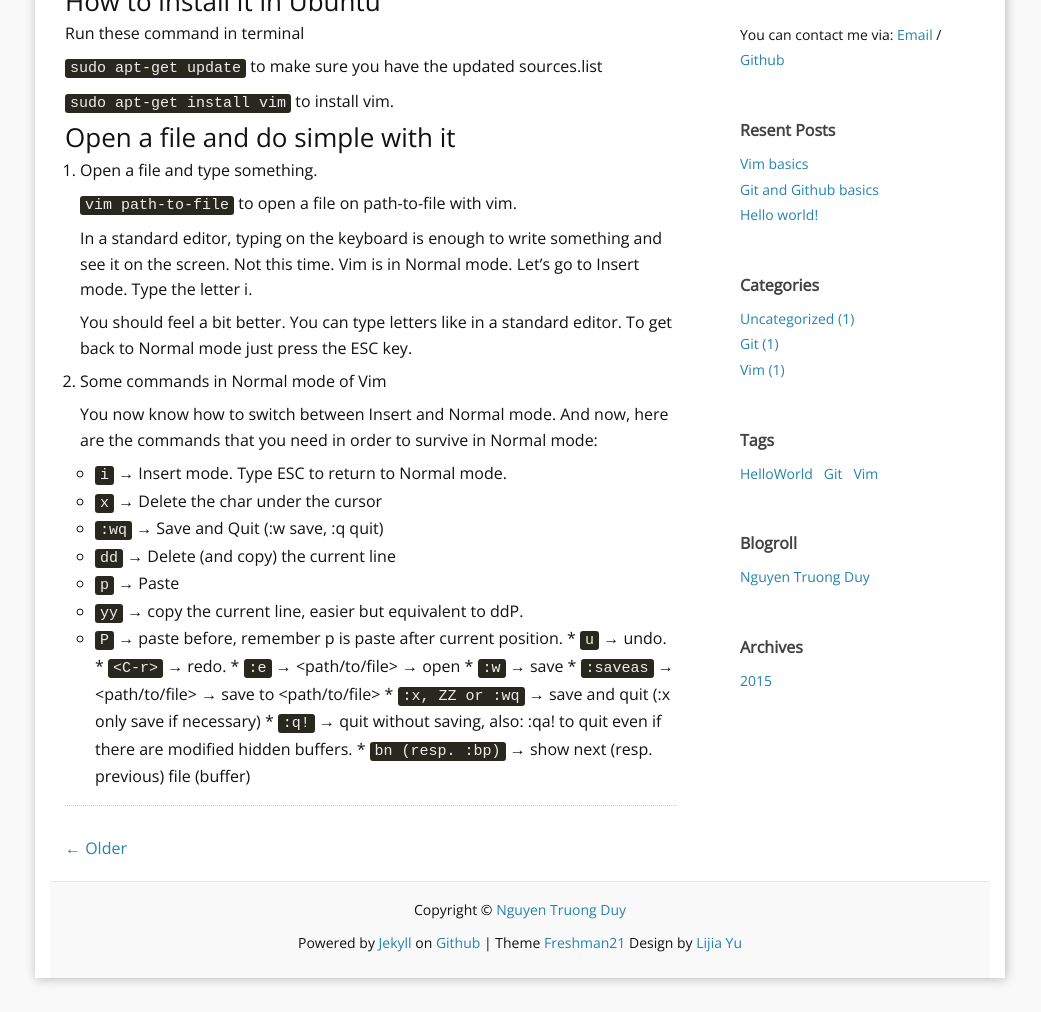
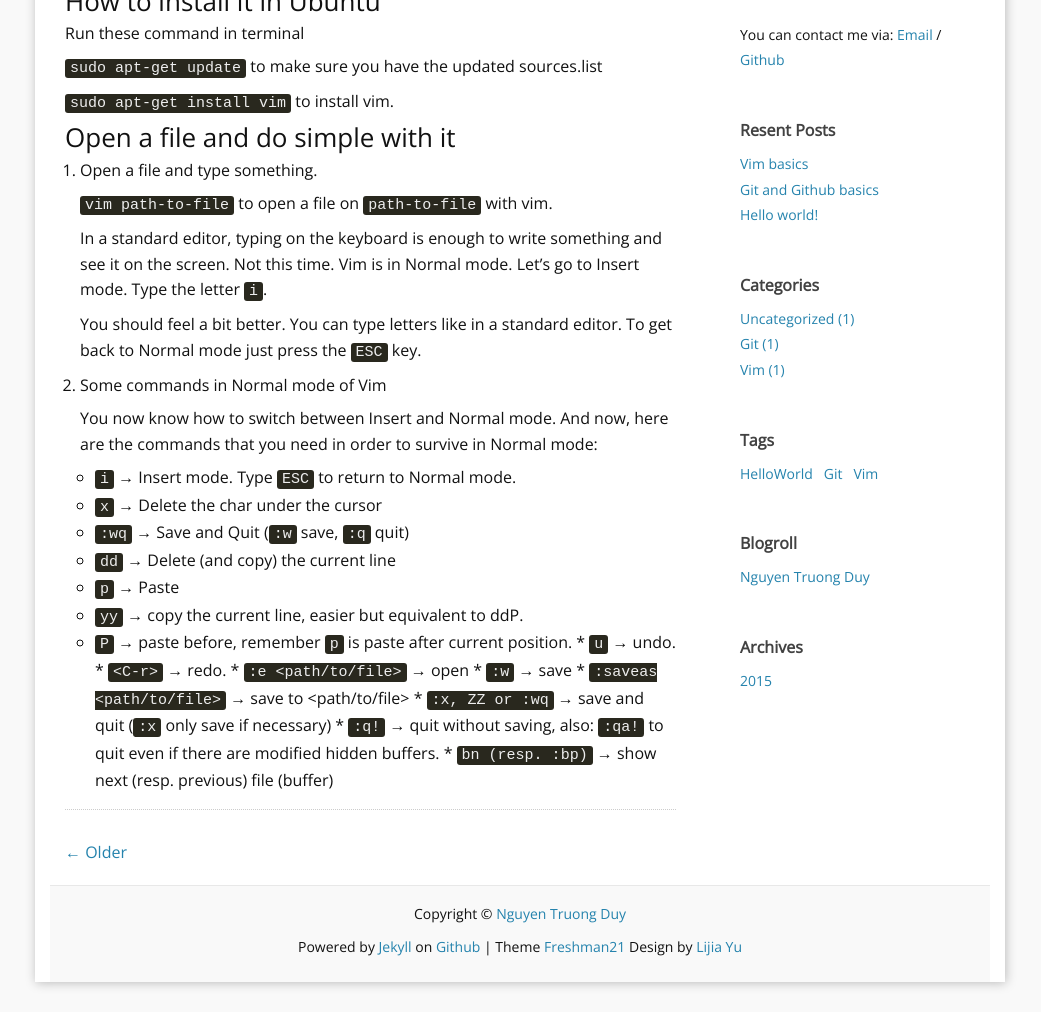
Before and after one commit to truongduyng/truongduyng.github.io, a Jekyll site: the page built from _posts/2015-01-16-vim-basics.md, in a window 1280 px wide, cut to the strip 344-1356 px from the top of the page. Shown: the whole strip, without its empty margins (120-1161 px from the left). Built offline with Jekyll 4.4.1, drawn with Linux system fonts in a browser that asks for light colours; comment, search, counter and statistics services are not loaded.

Commit message:
fit basic vim

````diff
--- a/_posts/2015-01-16-vim-basics.md
+++ b/_posts/2015-01-16-vim-basics.md
@@ -26,28 +26,28 @@ Run these command in terminal
 
 1. Open a file and type something.
 
-	``` vim path-to-file ``` to open a file on path-to-file with vim.
+	``` vim path-to-file ``` to open a file on ```path-to-file``` with vim.
 
-	In a standard editor, typing on the keyboard is enough to write something and see it on the screen. Not this time. Vim is in Normal mode. Let’s go to Insert mode. Type the letter i.
+	In a standard editor, typing on the keyboard is enough to write something and see it on the screen. Not this time. Vim is in Normal mode. Let’s go to Insert mode. Type the letter ```i```.
 
-	You should feel a bit better. You can type letters like in a standard editor. To get back to Normal mode just press the ESC key.
+	You should feel a bit better. You can type letters like in a standard editor. To get back to Normal mode just press the ```ESC``` key.
 
 2. Some commands in Normal mode of Vim
 
 	You now know how to switch between Insert and Normal mode. And now, here are the commands that you need in order to survive in Normal mode:
 
-	*	``` i ``` → Insert mode. Type ESC to return to Normal mode.
+	*	``` i ``` → Insert mode. Type ```ESC``` to return to Normal mode.
 	* ``` x ``` → Delete the char under the cursor
-	* ``` :wq ``` → Save and Quit (:w save, :q quit)
+	* ``` :wq ``` → Save and Quit (```:w``` save, ```:q``` quit)
 	* ``` dd ``` → Delete (and copy) the current line
 	* ``` p ``` → Paste
 	* ``` yy ``` → copy the current line, easier but equivalent to ddP.
-	* ``` P ``` → paste before, remember p is paste after current position.
+	* ``` P ``` → paste before, remember ```p``` is paste after current position.
   * ``` u ``` → undo.
   * ``` <C-r> ``` → redo.
-  * ``` :e ``` → <path/to/file> → open
+  * ``` :e <path/to/file>``` → open
   * ``` :w ``` → save
-  * ``` :saveas ``` → <path/to/file> → save to <path/to/file>
-  * ``` :x, ZZ or :wq ``` → save and quit (:x only save if necessary)
-  * ``` :q! ``` → quit without saving, also: :qa! to quit even if there are modified hidden buffers.
+  * ``` :saveas <path/to/file>``` → save to <path/to/file>
+  * ``` :x, ZZ or :wq ``` → save and quit (```:x``` only save if necessary)
+  * ``` :q! ``` → quit without saving, also: ```:qa!``` to quit even if there are modified hidden buffers.
   * ``` bn (resp. :bp) ``` → show next (resp. previous) file (buffer)
````
